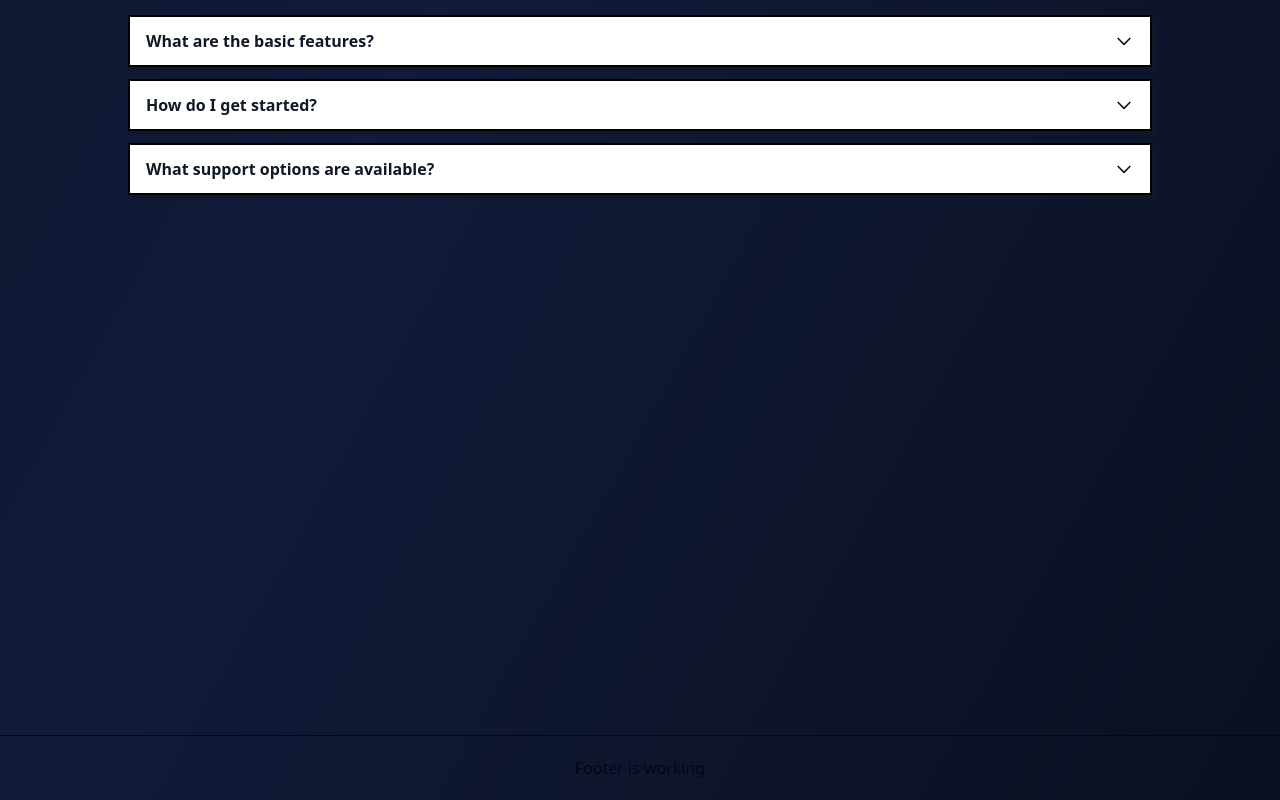
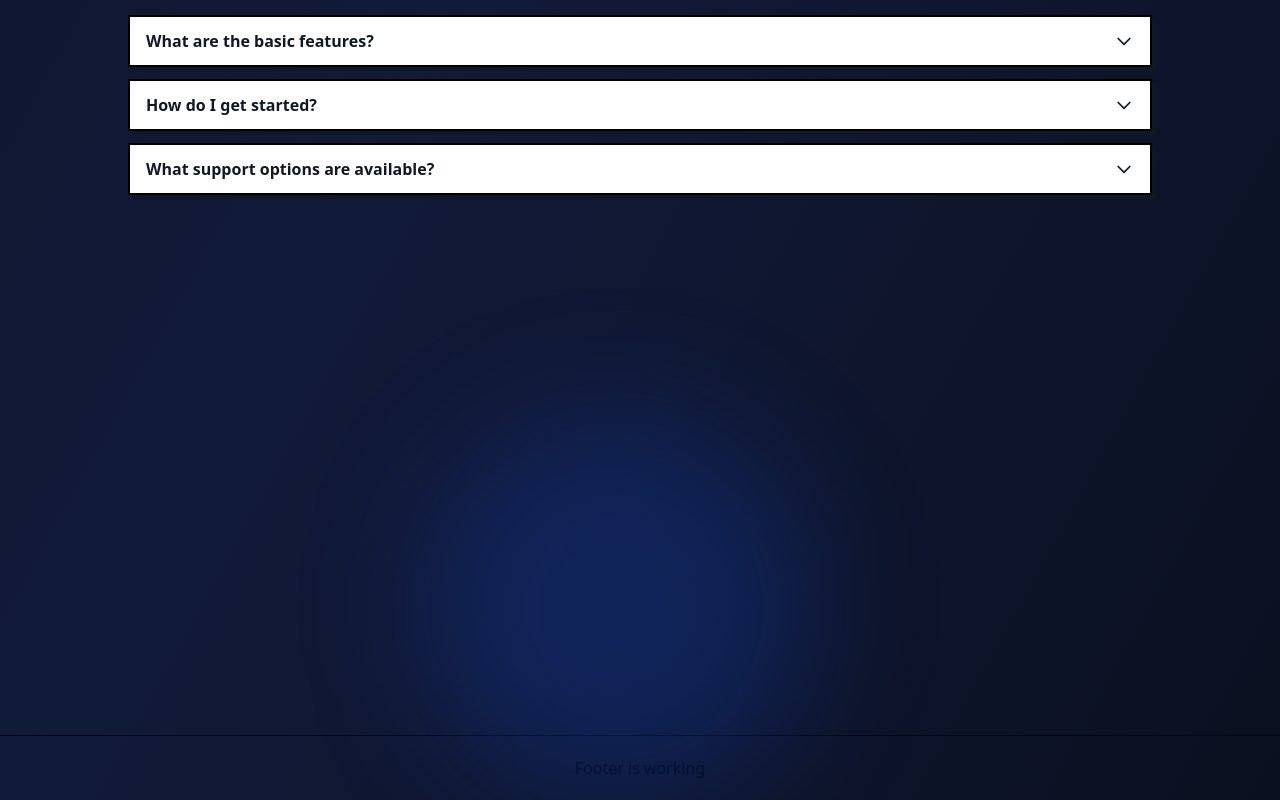
Before and after one commit to Lahcen-Ouhassou/Marketing-Agency-LandingPage, a React (Vite) app: page / in a window 1280 px wide. Shown: the part 1529-2329 px from the top of the page. Built offline with nearby package versions, Linux system fonts and the light colour scheme.

Commit message:
Updateee

```diff
--- a/src/App.jsx
+++ b/src/App.jsx
@@ -12,7 +12,8 @@ function App() {
       {/* Blur shapes */}
       <div className="absolute -top-40 -left-40 h-[500px] w-[500px] rounded-full bg-purple-600/30 blur-3xl"></div>
       <div className="absolute top-1/4 -right-40 h-[500px] w-[500px] rounded-full bg-indigo-600/30 blur-3xl"></div>
-
+      <div className="absolute top-1/4 -right-40 h-96 w-96 rounded-full bg-indigo-600/30 blur-3xl"></div>
+      <div className="absolute bottom-0 left-1/3 h-96 w-96 rounded-full bg-blue-600/20 blur-3xl"></div>
       <Routes>
         <Route element={<MainLayout />}>
           <Route path="/" element={<Home />} />
```
